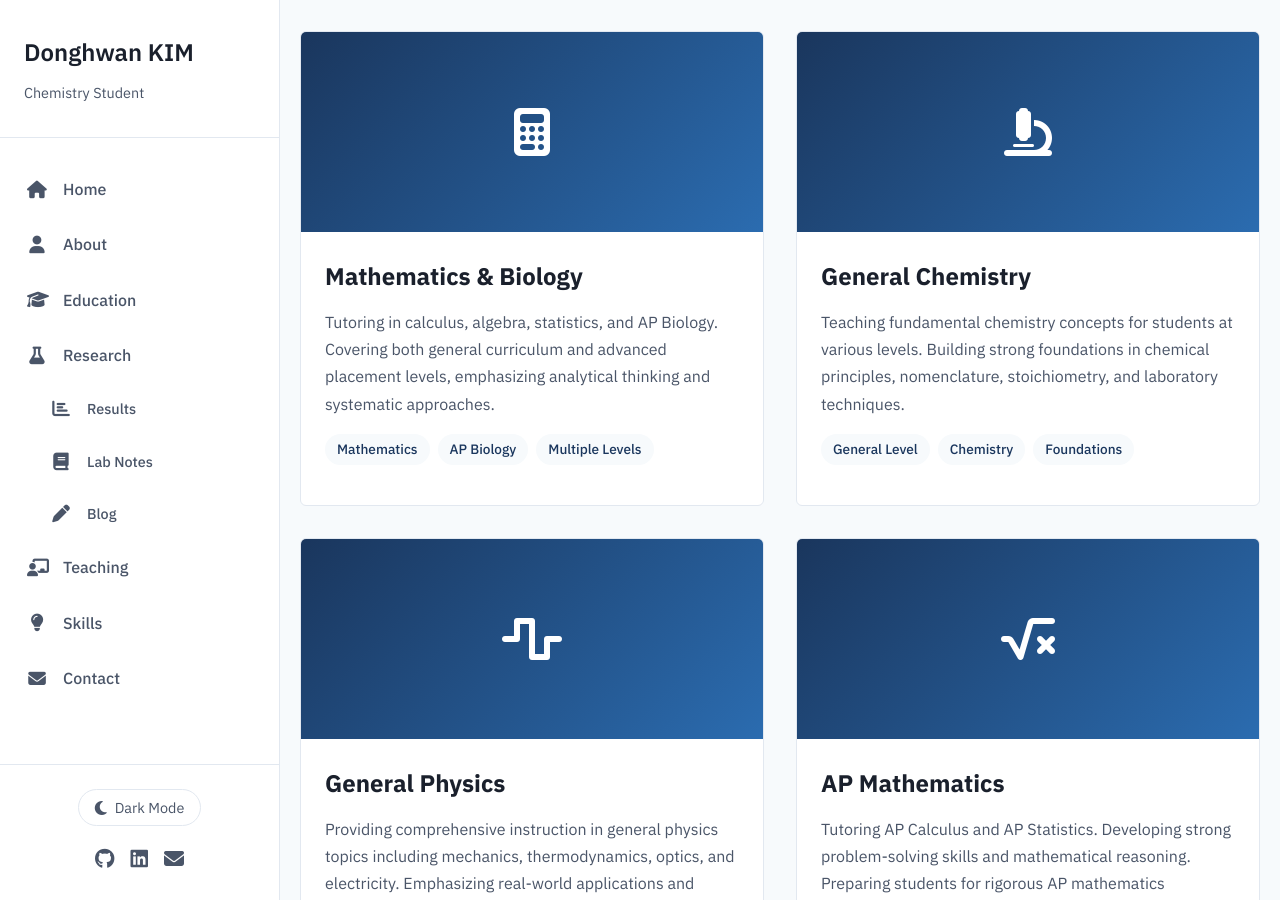
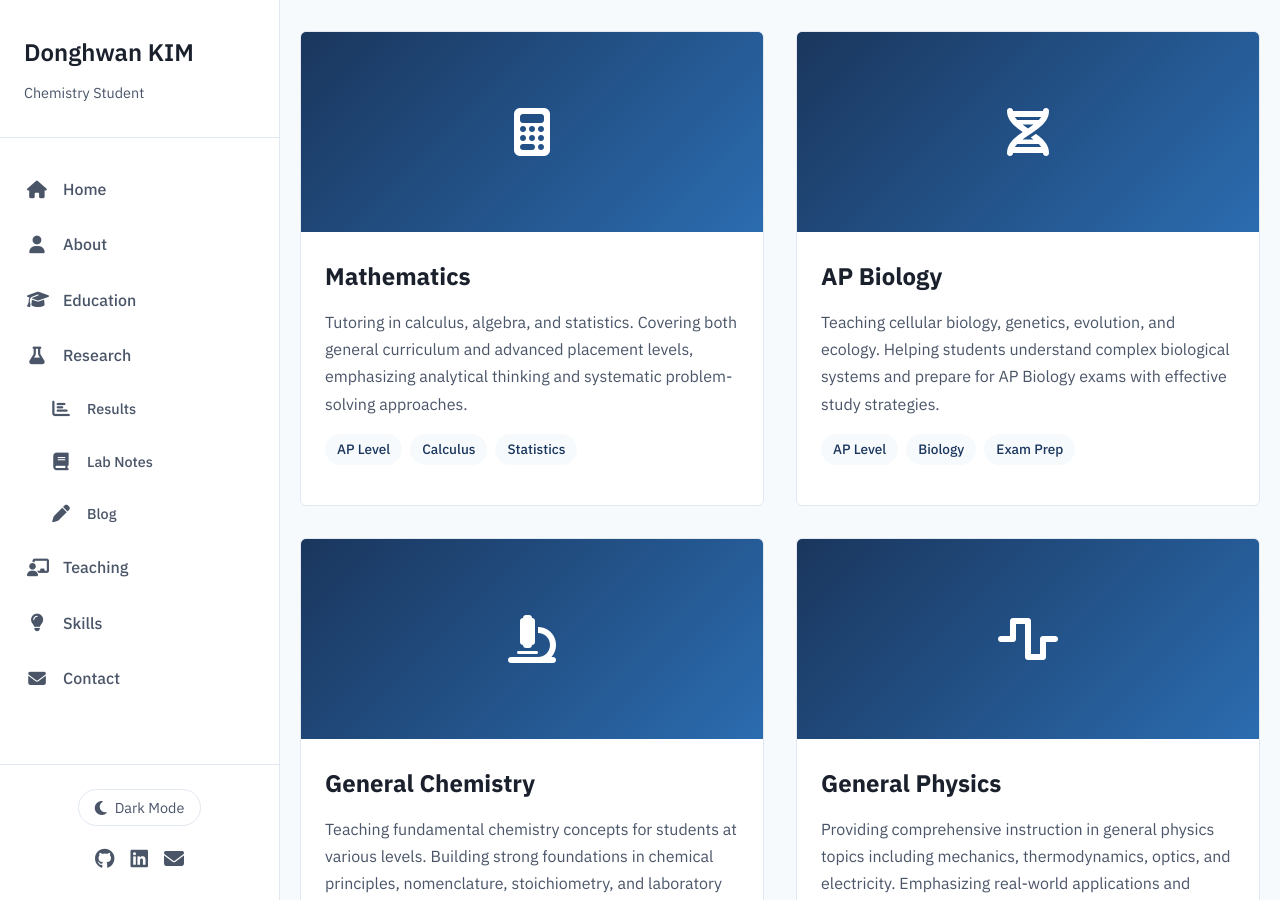
Before and after one commit to dhwan0112/dhk.github.io, a Jekyll site: the page built from _pages/teaching.md, in a window 1280 px wide and 900 px high, scrolled down 769 px. Built offline with Jekyll 4.4.1, drawn with Linux system fonts in a browser that asks for light colours; nearby versions of some CDN libraries.

Commit message:
Separate Mathematics and Biology into individual cards

```diff
--- a/_pages/teaching.md
+++ b/_pages/teaching.md
@@ -49,12 +49,29 @@
                     </div>
                 </div>
                 <div class="project-content">
-                    <h3>Mathematics & Biology</h3>
-                    <p>Tutoring in calculus, algebra, statistics, and AP Biology. Covering both general curriculum and advanced placement levels, emphasizing analytical thinking and systematic approaches.</p>
+                    <h3>Mathematics</h3>
+                    <p>Tutoring in calculus, algebra, and statistics. Covering both general curriculum and advanced placement levels, emphasizing analytical thinking and systematic problem-solving approaches.</p>
                     <div class="project-tags">
-                        <span class="tag">Mathematics</span>
-                        <span class="tag">AP Biology</span>
-                        <span class="tag">Multiple Levels</span>
+                        <span class="tag">AP Level</span>
+                        <span class="tag">Calculus</span>
+                        <span class="tag">Statistics</span>
+                    </div>
+                </div>
+            </div>
+
+            <div class="project-card">
+                <div class="project-image">
+                    <div class="placeholder-image">
+                        <i class="fas fa-dna"></i>
+                    </div>
+                </div>
+                <div class="project-content">
+                    <h3>AP Biology</h3>
+                    <p>Teaching cellular biology, genetics, evolution, and ecology. Helping students understand complex biological systems and prepare for AP Biology exams with effective study strategies.</p>
+                    <div class="project-tags">
+                        <span class="tag">AP Level</span>
+                        <span class="tag">Biology</span>
+                        <span class="tag">Exam Prep</span>
                     </div>
                 </div>
             </div>
```
Also changed, not shown: index.html (+22 -5 lines).
